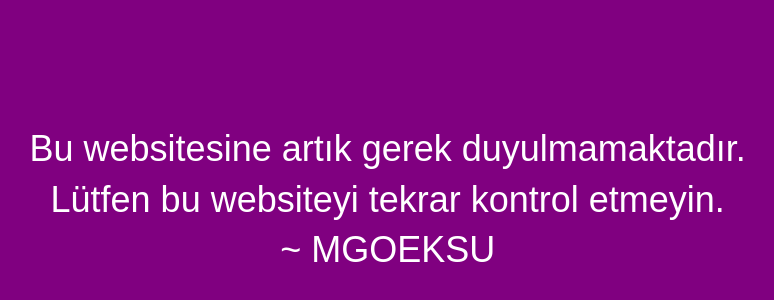
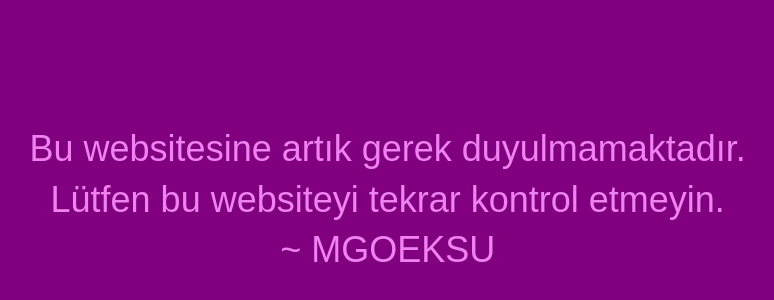
Before and after one commit to dgkoduygu/dgkoduygu.github.io, a plain HTML site: page index.html in a window 1280 px wide. Shown: the part 200-500 px from the top of the page, without its empty margins (218-992 px from the left). Drawn offline with Linux system fonts and the light colour scheme.

Commit message:
Update index.html

```diff
--- a/index.html
+++ b/index.html
@@ -6,7 +6,7 @@
     <style>
         body {
             background-color: purple;
-            color: white;
+            color: violet;
             font-family: Arial, sans-serif;
             display: flex;
             justify-content: center;
```
